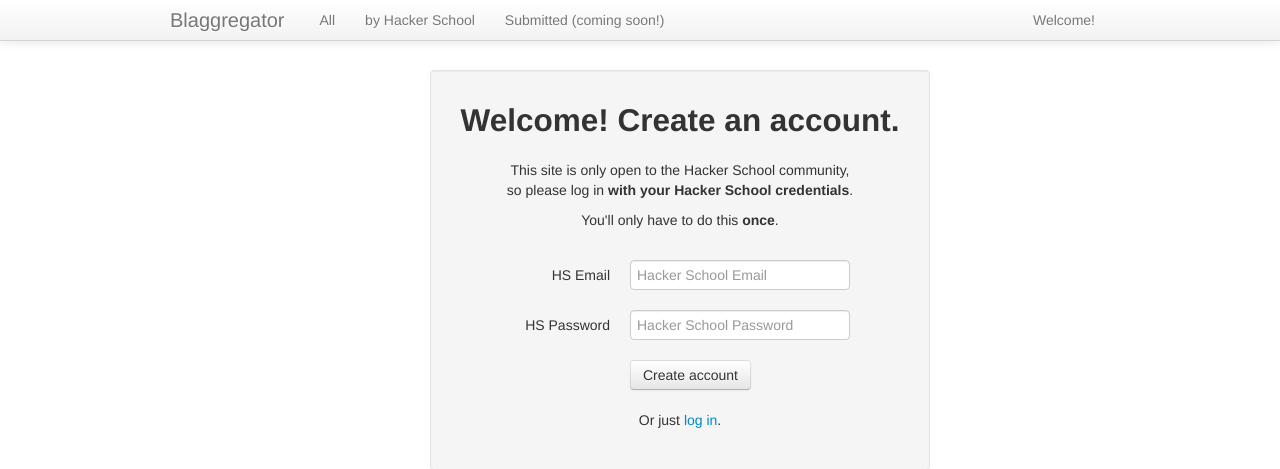
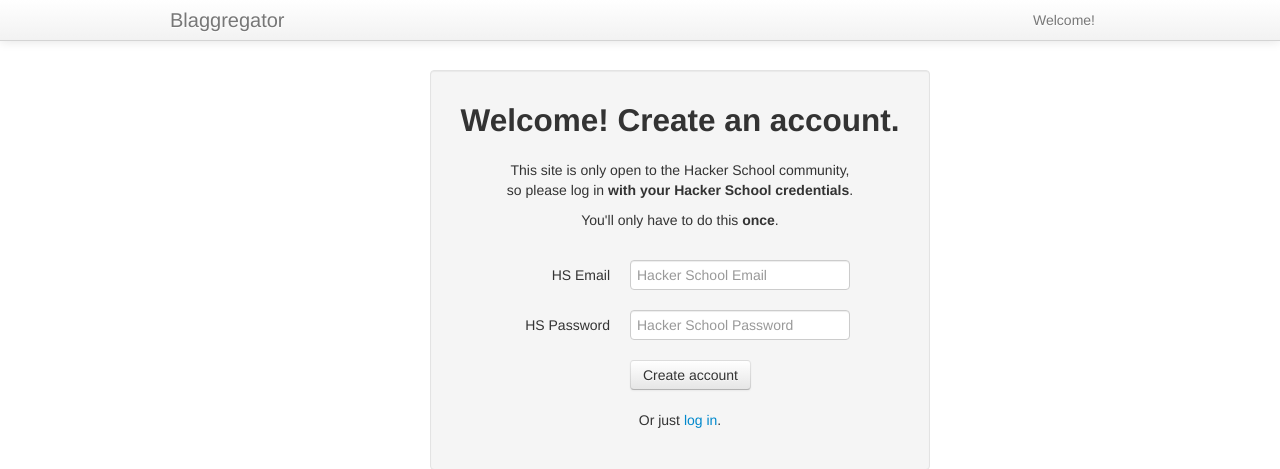
Before and after one commit to recursecenter/blaggregator, a Django app: page /create_account/ in a window 1280 px wide. Shown: the top 469 px of the page. Run offline with Django 3.2, Linux system fonts and the light colour scheme; parts of the project's set-up code (start-up, migrations or seed data) failed here and were passed over.

Commit message:
Remove nav links until they're ready

```diff
--- a/home/templates/home/base.html
+++ b/home/templates/home/base.html
@@ -15,11 +15,11 @@
 
                 <a class="brand" href="/new">Blaggregator</a>
 
-                <ul class="nav">
+     <!--            <ul class="nav">
                   <li id="all"><a href="/new">All</a></li>
                   <li id="hs"><a href="#">by Hacker School</a></li>
                   <li id="submitted"><a href="#">Submitted (coming soon!)</a></li>
-                </ul>
+                </ul> -->
 
                 <ul class="nav pull-right">
                     <li><a>Welcome{% if user.is_authenticated %} {% block firstName %}{% endblock firstName%}{% endif %}!</a></li>
```
